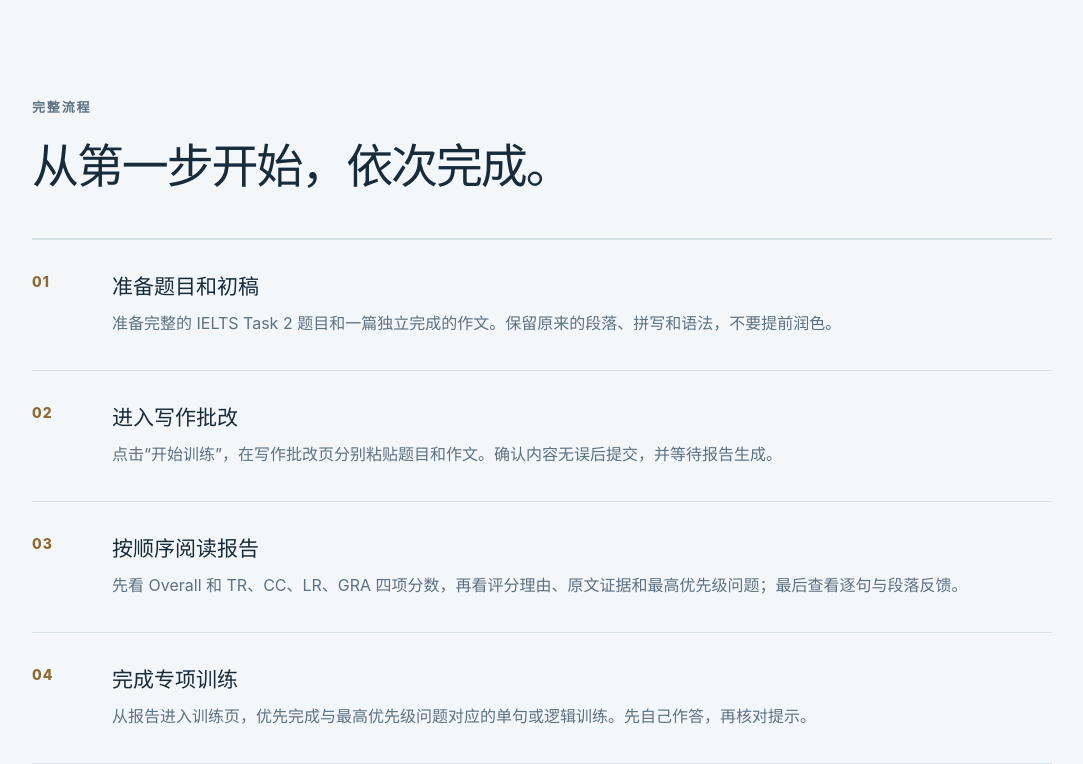
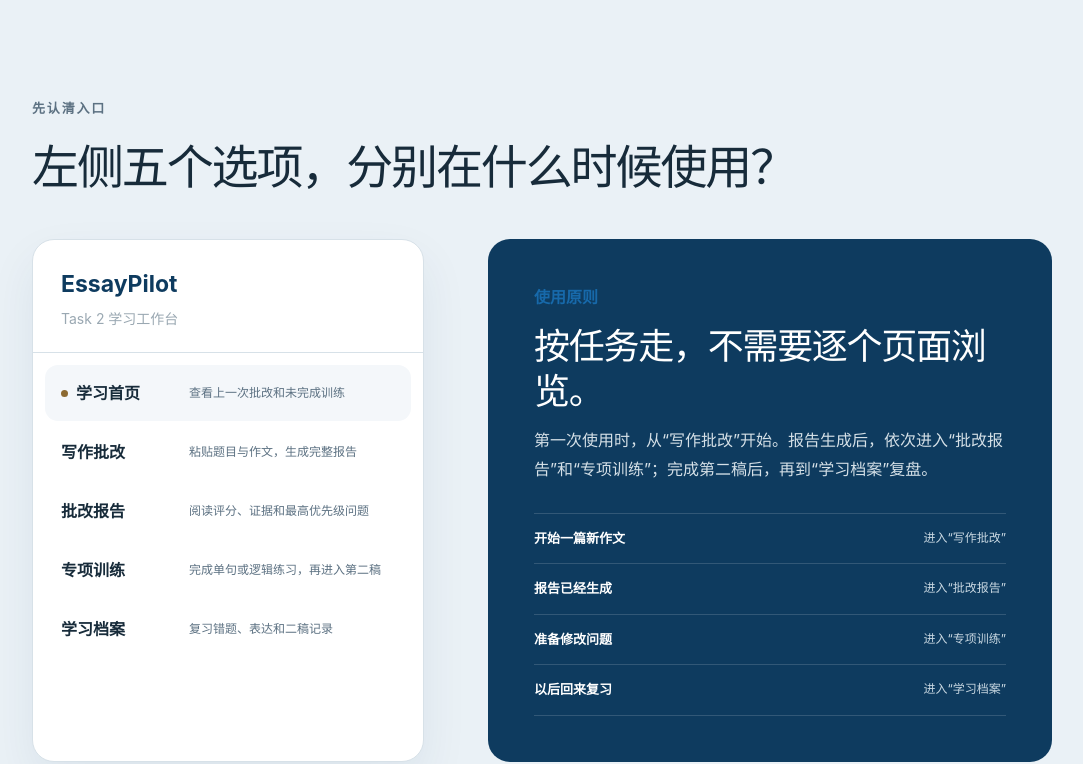
Before and after one commit to tornado266/EssayPilot-SEO, a Next.js app: page /methodology in a window 1280 px wide. Shown: the part 696-1460 px from the top of the page, without its empty margins (98-1181 px from the left). Built offline with nearby package versions, Linux system fonts and the light colour scheme.

Commit message:
Clarify beginner tutorial navigation

```diff
--- a/app/globals.css
+++ b/app/globals.css
@@ -290,6 +290,25 @@
 .reading-order span { color: var(--ink); font-size: 13px; font-weight: 700; line-height: 1.5; }
 .tutorial-note { max-width: 820px; margin: 24px 0 0; padding-left: 16px; border-left: 3px solid #a87c32; color: var(--muted); font-size: 13px; line-height: 1.8; }
 .tutorial-option-action { margin-top: 22px; }
+.workspace-guide { display: grid; grid-template-columns: minmax(300px, .82fr) minmax(380px, 1.18fr); gap: clamp(24px, 5vw, 68px); align-items: stretch; }
+.workspace-guide__rail { overflow: hidden; border: 1px solid var(--line); border-radius: 22px; background: white; box-shadow: 0 20px 48px rgba(14, 59, 95, .07); }
+.workspace-guide__brand { display: grid; gap: 7px; padding: 27px 28px 23px; border-bottom: 1px solid var(--line); }
+.workspace-guide__brand strong { color: var(--navy); font-size: 23px; }
+.workspace-guide__brand span { color: #9aa8b2; font-size: 14px; }
+.workspace-guide__nav { display: grid; padding: 12px; }
+.workspace-guide__nav a { display: grid; grid-template-columns: 112px 1fr; gap: 16px; align-items: center; padding: 16px; border-radius: 13px; color: var(--ink); text-decoration: none; }
+.workspace-guide__nav a + a { margin-top: 3px; }
+.workspace-guide__nav a:hover, .workspace-guide__nav a.is-active { background: var(--mist); }
+.workspace-guide__nav a.is-active > span::before { content: ""; display: inline-block; width: 7px; height: 7px; margin-right: 8px; border-radius: 50%; background: #8c6a31; vertical-align: 2px; }
+.workspace-guide__nav span { font-weight: 780; }
+.workspace-guide__nav small { color: var(--muted); font-size: 12px; line-height: 1.55; }
+.workspace-guide__notes { padding: clamp(28px, 4vw, 46px); border-radius: 22px; background: var(--navy); color: white; }
+.workspace-guide__notes h3 { margin: 15px 0 12px; color: white; font-size: clamp(26px, 3vw, 36px); line-height: 1.25; letter-spacing: -.035em; }
+.workspace-guide__notes > p { margin: 0; color: #d5e0e7; line-height: 1.85; }
+.workspace-guide__notes ol { display: grid; gap: 0; padding: 0; margin: 28px 0 0; list-style: none; border-top: 1px solid rgba(255,255,255,.15); }
+.workspace-guide__notes li { display: flex; justify-content: space-between; gap: 20px; padding: 15px 0; border-bottom: 1px solid rgba(255,255,255,.15); }
+.workspace-guide__notes li b { font-size: 13px; }
+.workspace-guide__notes li span { color: #c9d8e2; font-size: 12px; text-align: right; }
 
 @media (max-width: 900px) {
   nav { display: none; }
@@ -303,6 +322,7 @@
   .dimension-grid, .numbered-grid, .comparison-grid, .principle-grid, .myth-grid, .evidence-grid, .diagnosis-grid, .related-grid, .report-reading-grid { grid-template-columns: 1fr; }
   .reading-order { grid-template-columns: repeat(2, 1fr); }
   .bottom-cta { align-items: flex-start; flex-direction: column; }
+  .workspace-guide { grid-template-columns: 1fr; }
 }
 
 @media (max-width: 600px) {
@@ -337,6 +357,9 @@
   .bottom-cta { padding: 32px 25px; }
   .bottom-cta .button { width: 100%; }
   .tutorial-option-action .button { width: 100%; }
+  .workspace-guide__nav a { grid-template-columns: 1fr; gap: 5px; }
+  .workspace-guide__notes li { align-items: flex-start; flex-direction: column; gap: 5px; }
+  .workspace-guide__notes li span { text-align: left; }
   .guide-grid { grid-template-columns: 1fr; }
   .guide-card, .related-card { padding: 22px; }
 }
--- a/app/methodology/page.tsx
+++ b/app/methodology/page.tsx
@@ -3,7 +3,16 @@
 import { BottomCta, ContentHero, ContentSection } from "../_components/content-page";
 
 const canonicalUrl = "https://essaypilot.cn/methodology";
+const appUrl = "https://xbz4ydgw2t6cm2ytkh79vq.streamlit.app/";
 const expressionLibraryUrl = "https://xbz4ydgw2t6cm2ytkh79vq.streamlit.app/?page=growth";
+
+const workspaceSections = [
+  ["学习首页", "查看上一次批改和未完成训练", "home"],
+  ["写作批改", "粘贴题目与作文，生成完整报告", "write"],
+  ["批改报告", "阅读评分、证据和最高优先级问题", "report"],
+  ["专项训练", "完成单句或逻辑练习，再进入第二稿", "training"],
+  ["学习档案", "复习错题、表达和二稿记录", "growth"],
+] as const;
 
 export const metadata: Metadata = {
   title: "EssayPilot新手教程｜六步完成作文批改与二稿训练",
@@ -46,6 +55,42 @@
         label="打开训练工具"
         updated="2026年8月"
       />
+
+      <ContentSection kicker="先认清入口" title="左侧五个选项，分别在什么时候使用？" muted>
+        <div className="workspace-guide">
+          <div className="workspace-guide__rail" aria-label="EssayPilot 学习工作台导航示意">
+            <div className="workspace-guide__brand">
+              <strong>EssayPilot</strong>
+              <span>Task 2 学习工作台</span>
+            </div>
+            <div className="workspace-guide__nav" role="navigation" aria-label="训练工具页面说明">
+              {workspaceSections.map(([label, description, page], index) => (
+                <a
+                  className={index === 0 ? "is-active" : ""}
+                  href={`${appUrl}?page=${page}`}
+                  target="_blank"
+                  rel="noreferrer"
+                  key={page}
+                >
+                  <span>{label}</span>
+                  <small>{description}</small>
+                </a>
+              ))}
+            </div>
+          </div>
+          <div className="workspace-guide__notes">
+            <span className="band-label">使用原则</span>
+            <h3>按任务走，不需要逐个页面浏览。</h3>
+            <p>第一次使用时，从“写作批改”开始。报告生成后，依次进入“批改报告”和“专项训练”；完成第二稿后，再到“学习档案”复盘。</p>
+            <ol>
+              <li><b>开始一篇新作文</b><span>进入“写作批改”</span></li>
+              <li><b>报告已经生成</b><span>进入“批改报告”</span></li>
+              <li><b>准备修改问题</b><span>进入“专项训练”</span></li>
+              <li><b>以后回来复习</b><span>进入“学习档案”</span></li>
+            </ol>
+          </div>
+        </div>
+      </ContentSection>
 
       <ContentSection kicker="完整流程" title="从第一步开始，依次完成。">
         <ol className="method-steps tutorial-steps tutorial-flow">
```
Also changed, not shown: 1 other file (tests, documents, lock files or other folders).
